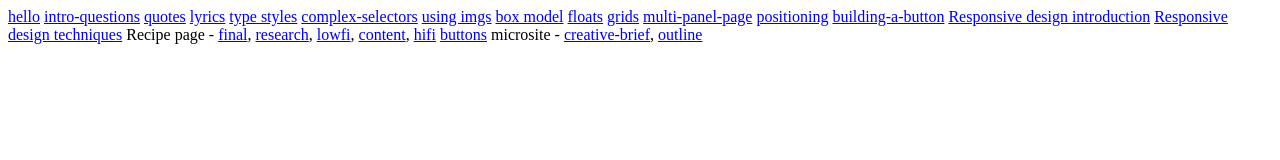
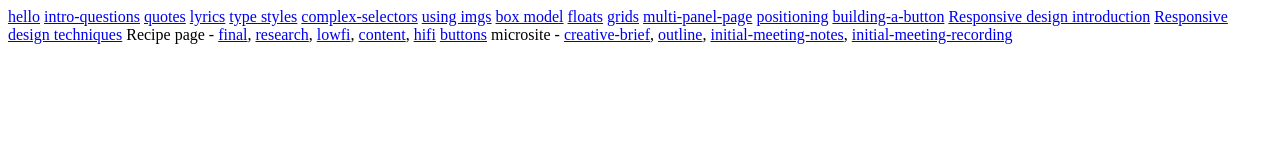
Before and after one commit to yisylvie/iffall2021, a plain HTML site: page index.html in a window 1280 px wide. Drawn offline with Linux system fonts and the light colour scheme.

Commit message:
updated outline

```diff
--- a/index.html
+++ b/index.html
@@ -22,6 +22,6 @@
         <a href="exercises/responsive-design-techniques/index.html">Responsive design techniques</a>
         Recipe page - <a href="recipe/complete/index.html">final</a>, <a href="recipe/research/index.html/">research</a>, <a href="recipe/lowfi-prototypes/index.html">lowfi</a>, <a href="recipe/content/index.html">content</a>, <a href="recipe/hifi-prototypes/index.html">hifi</a>
         <a href="buttons/index.html">buttons</a>
-        microsite - <a href="microsite/creative-brief/">creative-brief</a>, <a href="microsite/outline/">outline</a>
+        microsite - <a href="microsite/creative-brief/creative-brief.pdf">creative-brief</a>, <a href="microsite/outline/content-outline.pdf">outline</a>, <a href="microsite/initial-meeting-notes/initial-meeting-notes.pdf">initial-meeting-notes</a>, <a href="microsite/initial-meeting-notes/initial-meeting-recording.mp4">initial-meeting-recording</a>
     </body>
 </html>
```
